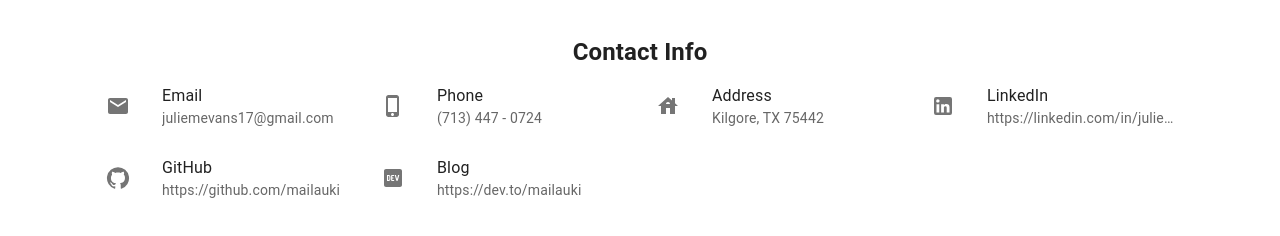
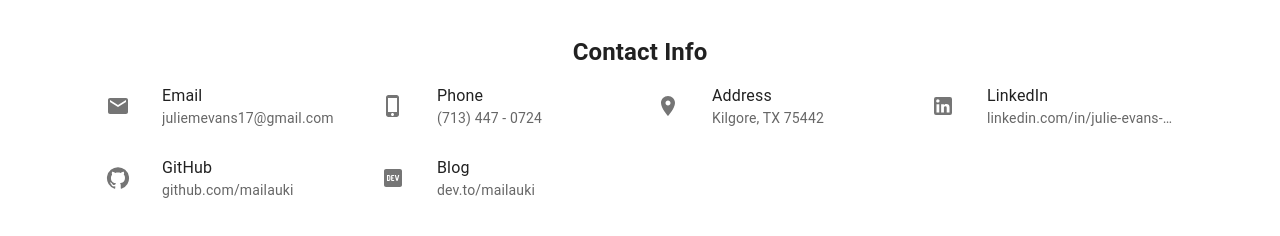
Before and after one commit to mailauki/portfolio-next, a Next.js app: page / in a window 1280 px wide. Shown: the part 2581-2817 px from the top of the page. Built offline with nearby package versions, Linux system fonts and the light colour scheme.

Commit message:
Add links to contact

```diff
--- a/components/Contact.js
+++ b/components/Contact.js
@@ -20,7 +20,12 @@ export default function Contact() {
             key={info.id}
             disablePadding
           >
-            <ListItemButton>
+            <ListItemButton
+              component="a"
+              href={info.link}
+              target="_blank"
+              rel="noopener noreferrer"
+            >
               <ListItemIcon>
                 {info.icon}
               </ListItemIcon>
--- a/data/contactInfo.js
+++ b/data/contactInfo.js
@@ -1,6 +1,6 @@
 import MailIcon from '@mui/icons-material/Mail'
 import PhoneIcon from '@mui/icons-material/PhoneIphone'
-import HouseIcon from '@mui/icons-material/House';
+import PlaceIcon from '@mui/icons-material/Place'
 import LinkedInIcon from '@mui/icons-material/LinkedIn'
 import GitHubIcon from '@mui/icons-material/GitHub'
 import DevIcon from '@mui/icons-material/LogoDev'
@@ -24,27 +24,28 @@ export const contactInfo = [
     id: "address",
     primary: "Address",
     secondary: "Kilgore, TX 75442",
-    icon: <HouseIcon />
+    link: "https://www.google.com/maps/place/Kilgore,+TX+75662/",
+    icon: <PlaceIcon />
   },
   {
     id: "linkedin",
     primary: "LinkedIn",
-    secondary: "https://linkedin.com/in/julie-evans-38144180",
-    link: "https://linkedin.com/in/julie-evans-38144180",
+    secondary: "linkedin.com/in/julie-evans-381486180",
+    link: "https://www.linkedin.com/in/julie-evans-381486180/",
     icon: <LinkedInIcon />
   },
   {
     id: "github",
     primary: "GitHub",
-    secondary: "https://github.com/mailauki",
-    link: "https://github.com/mailauki",
+    secondary: "github.com/mailauki",
+    link: "https://github.com/mailauki/",
     icon: <GitHubIcon />
   },
   {
     id: "blog",
     primary: "Blog",
-    secondary: "https://dev.to/mailauki",
-    link: "https://dev.to/mailauki",
+    secondary: "dev.to/mailauki",
+    link: "https://dev.to/mailauki/",
     icon: <DevIcon />
   }
 ]
```
